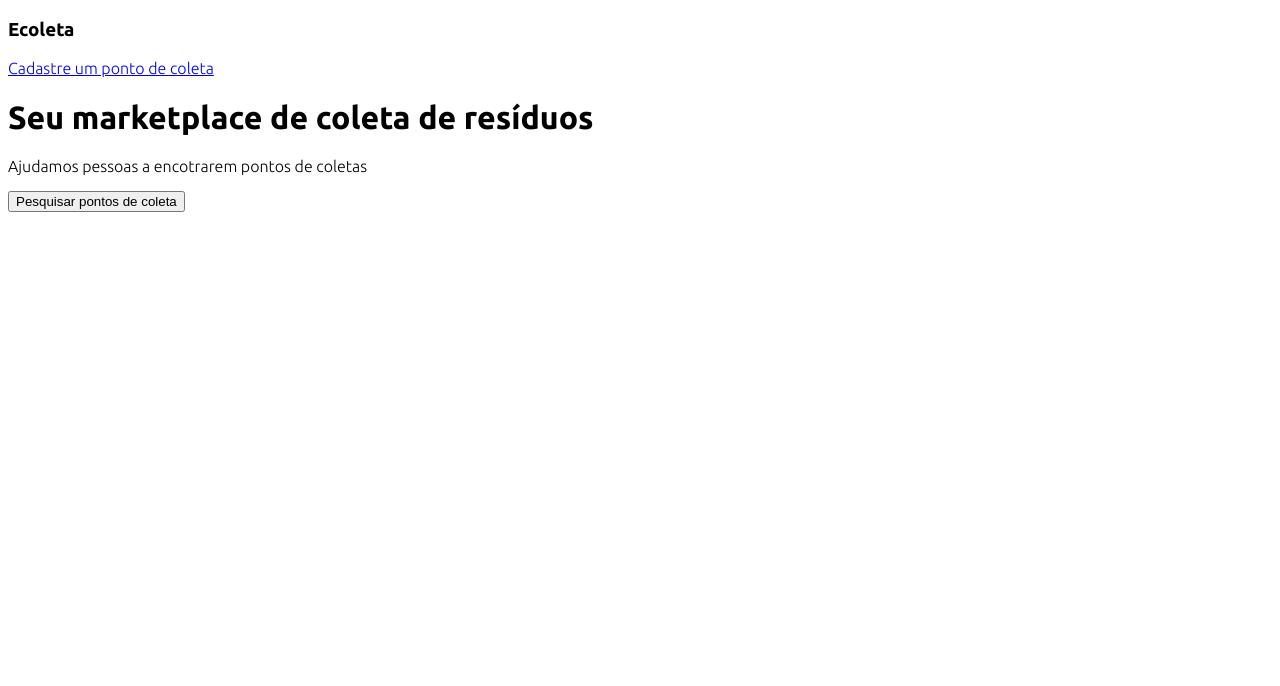
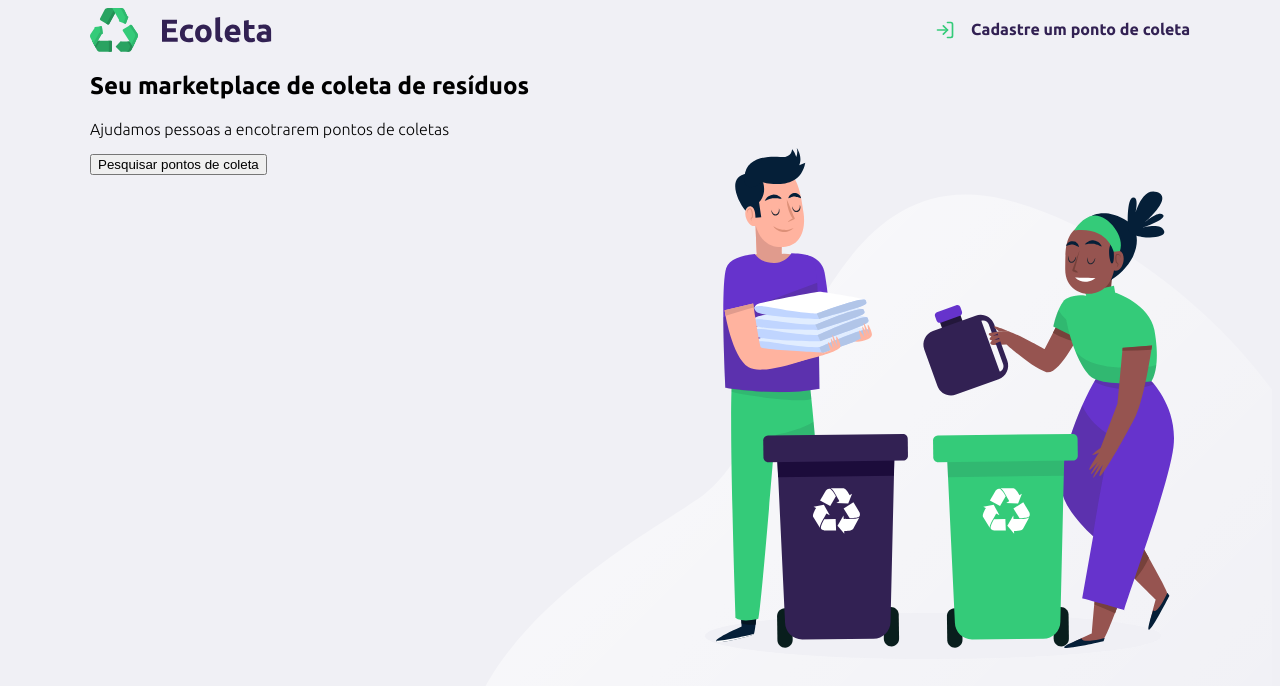
Before and after one commit to Silva404/nlw-starter, a plain HTML site: page index.html in a window 1280 px wide. Drawn offline with Linux system fonts and the light colour scheme.

Commit message:
iniciando o projeto

```diff
--- a/index.html
+++ b/index.html
@@ -1,26 +1,31 @@
 <!DOCTYPE html>
 <html lang="en">
+
 <head>
   <meta charset="UTF-8">
   <meta name="viewport" content="width=device-width, initial-scale=1.0">
-  <title>Ecoleta</title>
-
   <link href="https://fonts.googleapis.com/css2?family=Ubuntu:wght@300;700&display=swap" rel="stylesheet">
   <link rel="stylesheet" href="/styles/main.css">
+  <title>Ecoleta</title>
+</head>
 
-</head>
 <body>
+  <section id="page-home">
+    <div class="content">
+      <header>
+        <img src="/images/logo.svg" alt="logomarca">
+        <a href="#">
+          <span></span>
+          Cadastre um ponto de coleta</a>
+      </header>
 
-  <h3>Ecoleta</h3>
+      <h1>Seu marketplace de coleta de resíduos</h1>
 
-  <a href="#">Cadastre um ponto de coleta</a>
+      <p>Ajudamos pessoas a encotrarem pontos de coletas</p>
 
-  <h1>Seu marketplace de coleta de resíduos</h1>
+      <button>Pesquisar pontos de coleta</button>
+    </div>
+  </section>
+</body>
 
-  <p>Ajudamos pessoas a encotrarem pontos de coletas</p>
-
-  <button>Pesquisar pontos de coleta</button>
-
-
-</body>
 </html>
--- a/styles/main.css
+++ b/styles/main.css
@@ -1,3 +1,46 @@
 html {
   font-family: 'Ubuntu', sans-serif;
 }
+
+body {
+  background: #f0f0f5;
+}
+
+a {
+  text-decoration: none;
+}
+
+#page-home {
+  height: 100vh;
+  background: url(../images/home-background.svg) no-repeat  35vw  bottom;
+}
+
+#page-home .content {
+  width: 90%;
+  max-width: 1100px;
+
+  margin: 0 auto;
+}
+
+#page-home header {
+  display: flex;
+  align-items: center;
+  justify-content: space-between;
+}
+
+
+#page-home header a {
+  display: flex;
+
+  color: #322153;
+  font-weight: 700;
+}
+
+#page-home header a span {
+  margin-right: 16px;
+
+  background: url(/images/log-in.svg);
+
+  width: 20px;
+  height: 20px;
+}
```
Also changed, not shown: images/arrow-left.svg (added), images/baterias.svg (added), images/check.svg (added), images/eletronicos.svg (added), images/home-background.svg (added), images/lampadas.svg (added), images/log-in.svg (added), images/logo.svg (added), images/oleo.svg (added), images/organicos.svg (added), images/papeis-papelao.svg (added), images/search.svg (added), images/x.svg (added).
